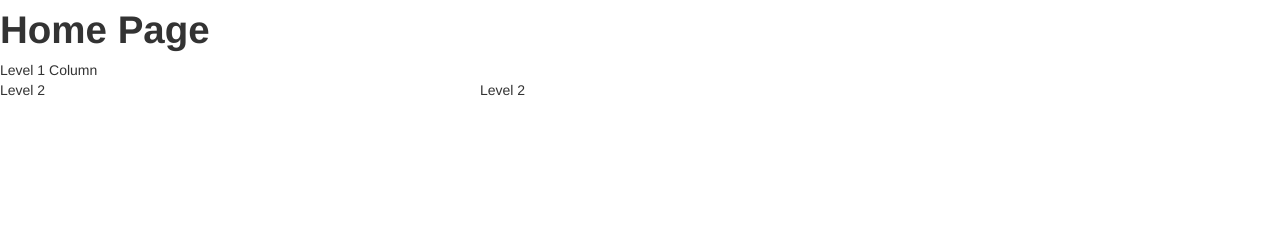
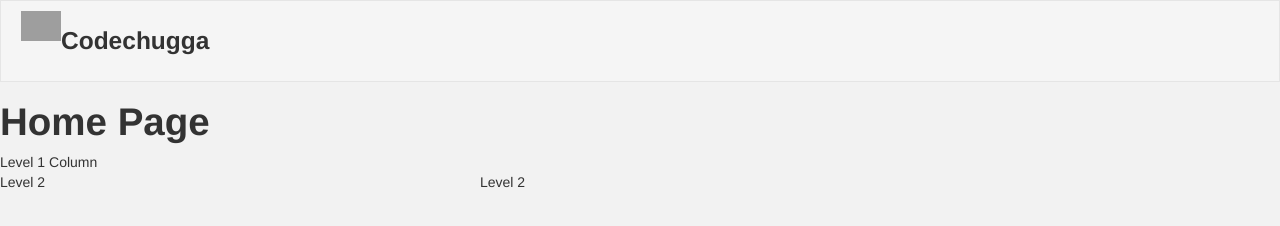
Before and after one commit to mok4ry/CodenameCodechugga, a plain HTML site: page frontend/index.html in a window 1280 px wide. Drawn offline with Linux system fonts and the light colour scheme; grey boxes are pictures that could not be loaded.

Commit message:
Added header

```diff
--- /dev/null
+++ b/frontend/css/styles.css
@@ -0,0 +1,19 @@
+.navbar-default {
+    background-color: #F5F5F5;
+    border-style: solid;
+    border-color: #e5e5e5;
+    border-width: 1px;
+    min-height: 50px;
+
+    padding-top: 10px;
+    padding-bottom: 10px;
+}
+
+/*.navbar-default ul {
+    display: inline;
+    list-style-type: none;
+}*/
+
+body {
+    background-color: #F2F2F2;
+}
--- a/frontend/index.html
+++ b/frontend/index.html
@@ -6,9 +6,27 @@
         <script type="text/javascript" src="./lib/bootstrap.min.js"></script>
         <script type="text/javascript" src="./scripts/app.js"></script>
         <link href="./css/bootstrap.min.css" rel="stylesheet" media="screen">
+        <link rel="stylesheet" type="text/css" href="./css/styles.css">
     </head>
     <body>
+
+        <nav class="navbar navbar-default">
+            <div class="container-fluid">
+                <div class="navbar-header">
+                    <ul class="nav navbar-nav">
+                        <li>
+                            <img class="navbar-brand" src="http://pngimg.com/upload/car_logo_PNG1667.png" width="40px"/>
+                        </li>
+                        <li>
+                            <h3>Codechugga</h1>
+                        </li>
+                    </ul>
+                </div>
+            </div>
+        </nav>
+
         <div ng-view>
         </div>
+
     </body>
 </html>
```
